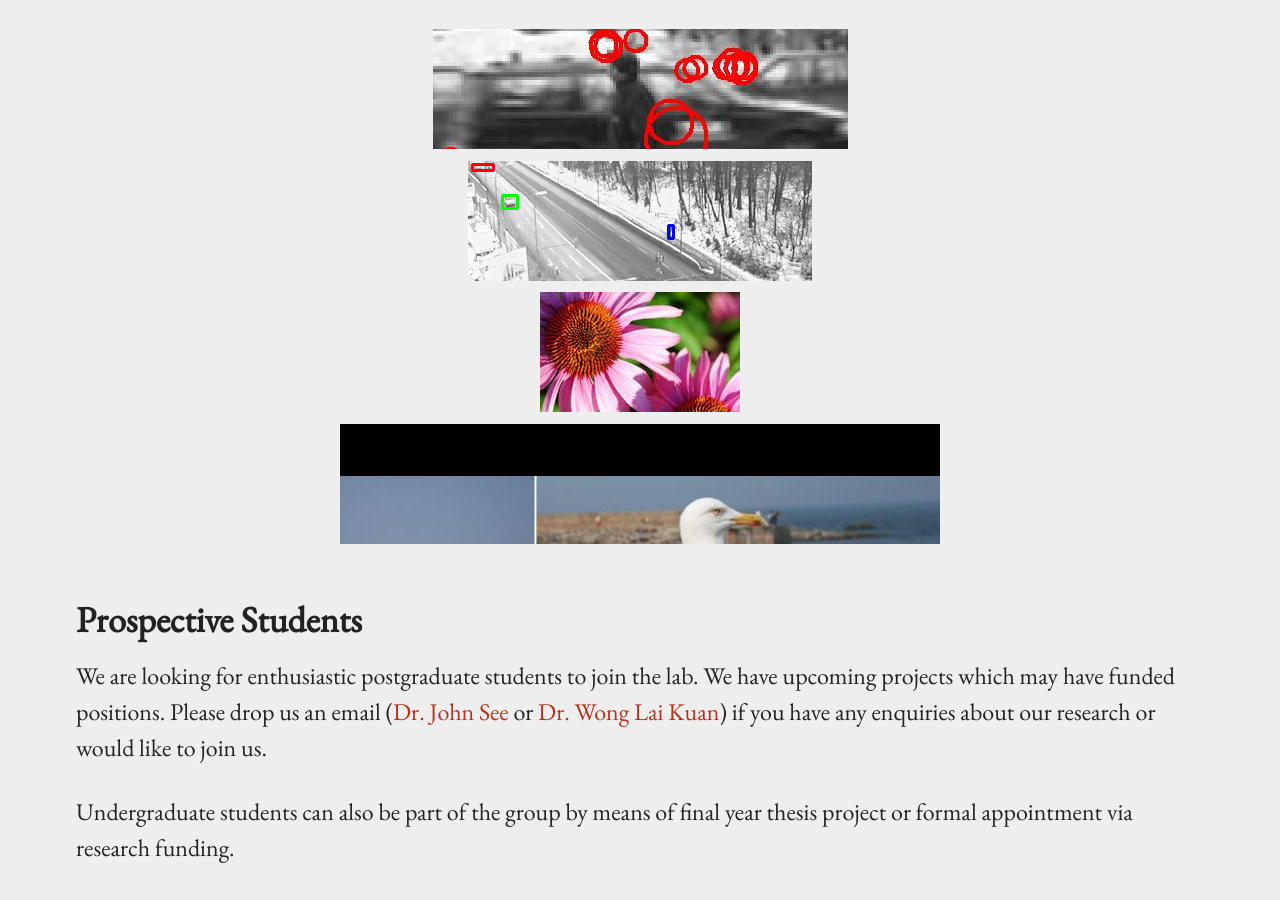
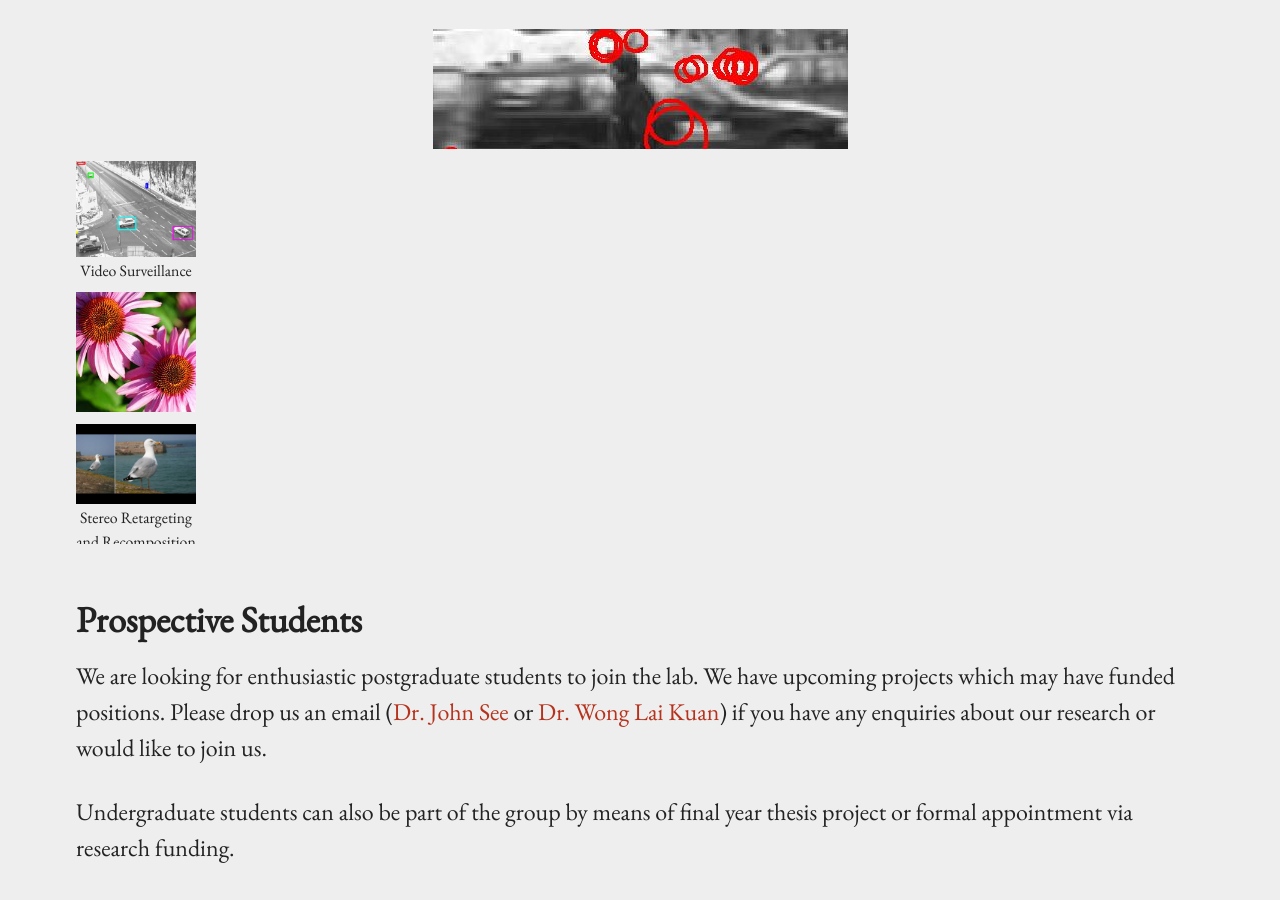
Before and after one commit to viprlab/viprlab.github.io, a Jekyll site: the page built from index.md, in a window 1280 px wide and 900 px high, scrolled down 584 px. Built offline with Jekyll 4.4.1, drawn with Linux system fonts in a browser that asks for light colours.

Commit message:
create thumbnail block format

```diff
--- a/index.md
+++ b/index.md
@@ -11,10 +11,10 @@
 ## Areas
 
 We work on a wide variety of research areas, particularly in the following specific topics:
-{% include imagethumbnailblock.html url="images/activityrecog.jpg" caption="Activity/Event Recognition" height="120px"  %}
-{% include imagethumbnailblock.html url="images/surveillance.jpg" caption="Video Surveillance" height="120px"  %}
-{% include imagethumbnailblock.html url="images/aesthetics.jpg" caption="Computational Aesthetics" height="120px"  %}
-{% include imagethumbnailblock.html url="images/composition.jpg" caption="Stereo Retargeting and Recomposition" height="120px"  %}
+{% include imagethumbnailblock.html url="images/activityrecog.jpg" caption="Activity/Event Recognition" width="!20px" height="120px"  %}
+{% include imagethumbnailblock.html url="images/surveillance.jpg" caption="Video Surveillance" width="120px" height="120px"  %}
+{% include imagethumbnailblock.html url="images/aesthetics.jpg" caption="Computational Aesthetics" width="120px" height="120px"  %}
+{% include imagethumbnailblock.html url="images/composition.jpg" caption="Stereo Retargeting and Recomposition" width="120px" height="120px"  %}
 
 
 ## Prospective Students
```
